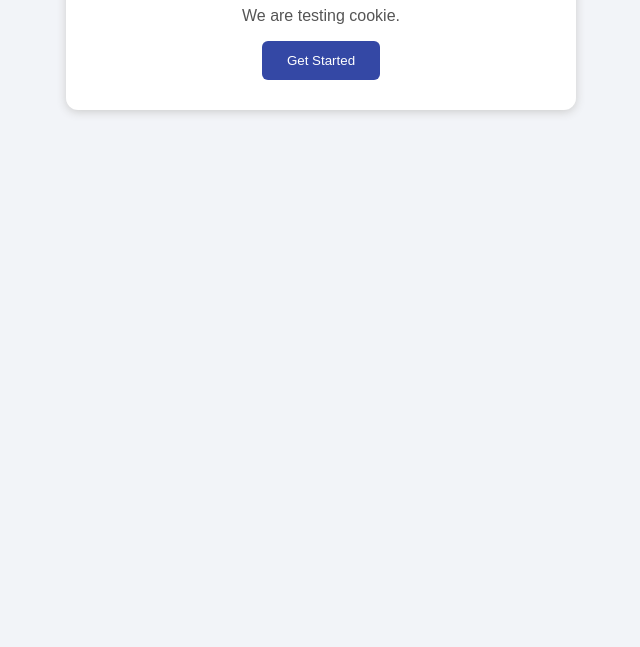
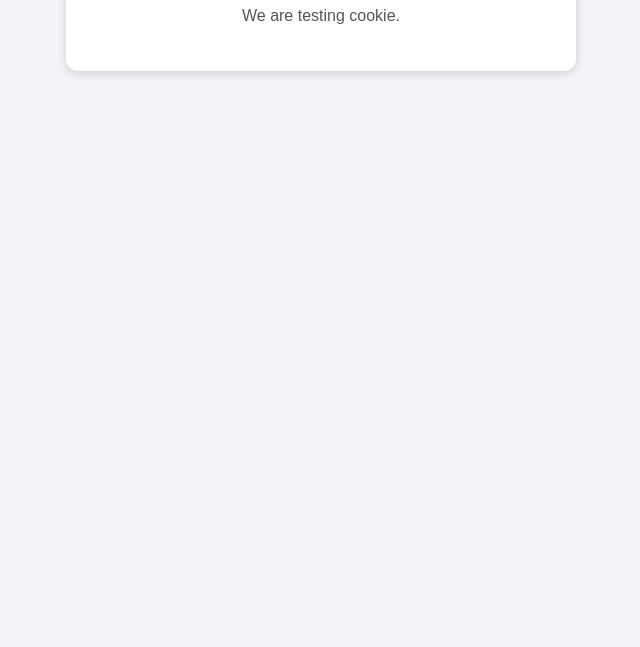
Before and after one commit to Sayali26qa/sayali_website26, a plain HTML site: page index.html in a window 1280 px wide. Shown: the part 153-800 px from the top of the page, without its empty margins (319-959 px from the left). Drawn offline with Linux system fonts and the light colour scheme.

Commit message:
Update index.html

```diff
--- a/index.html
+++ b/index.html
@@ -49,7 +49,7 @@
     <div class="container">
         <h1>Welcome to QH!</h1>
         <p> We are testing cookie.</p>
-        <button>Get Started</button>
+
     </div>
 
 </body>
```
